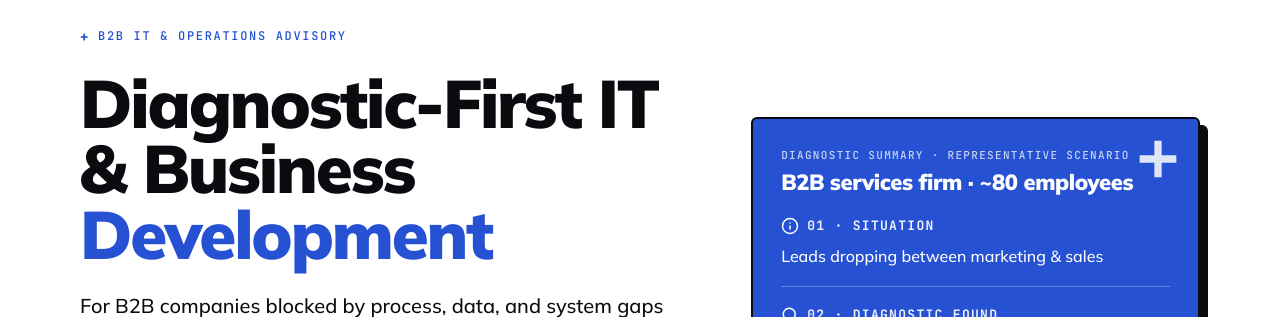
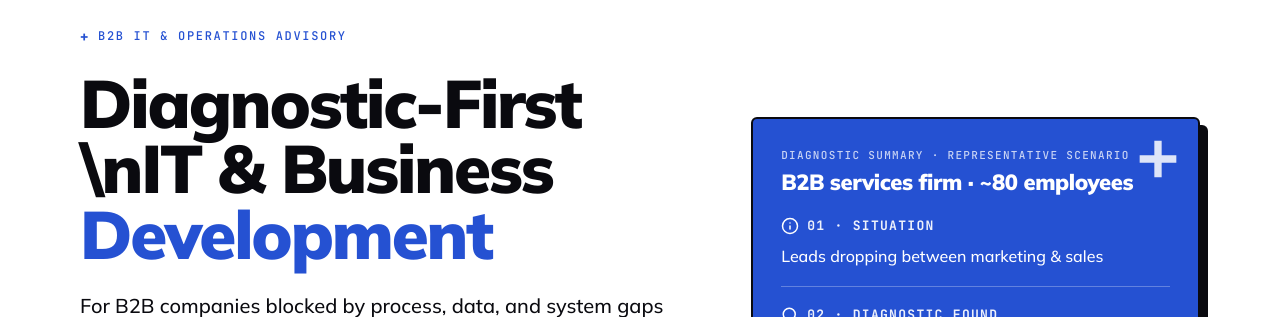
Before and after one commit to luchilica/opsfield-systems, a Next.js app: page / in a window 1280 px wide. Shown: the part 147-464 px from the top of the page. Built offline with nearby package versions, Linux system fonts and the light colour scheme; no server answers.

Commit message:
Update Hero.tsx

```diff
--- a/components/sections/Hero.tsx
+++ b/components/sections/Hero.tsx
@@ -10,7 +10,7 @@ export default function Hero() {
         <p className={styles.eyebrow}>B2B IT &amp; Operations Advisory</p>
 
         <h1 className={styles.headline}>
-          Diagnostic-First IT &amp; Business{" "}
+          Diagnostic-First \nIT &amp; Business{" "}
           <span className={styles.accentWord}>Development</span>
         </h1>
 
```
